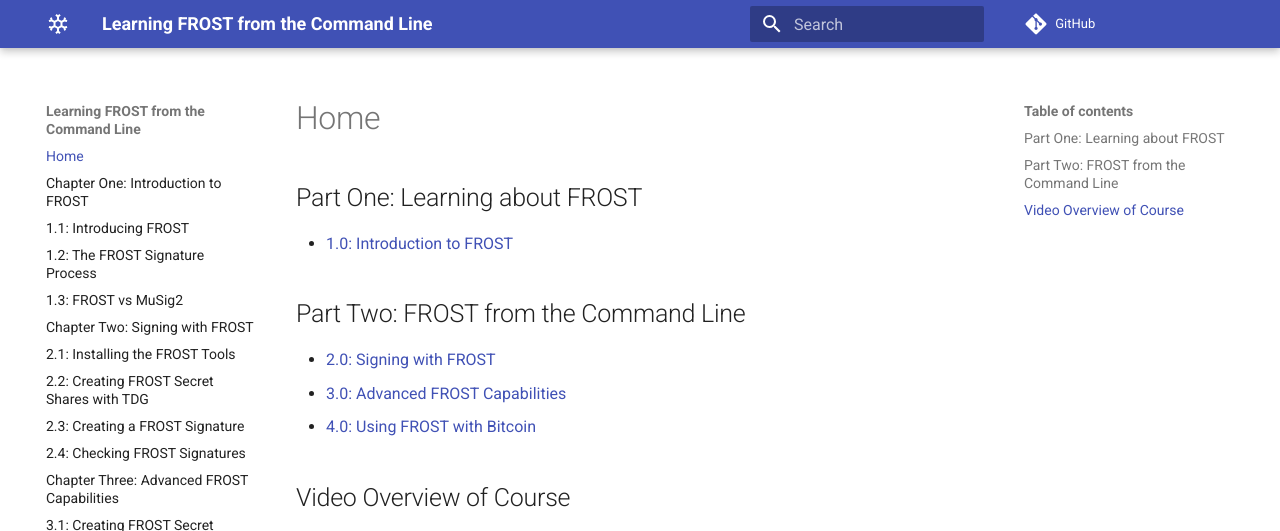
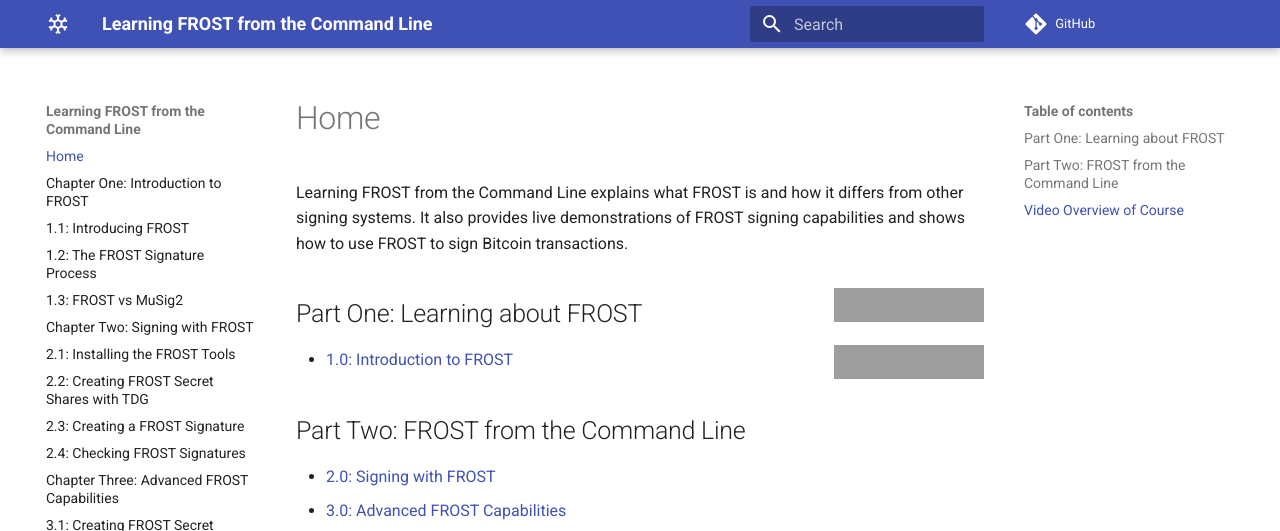
Before and after one commit to BlockchainCommons/Learning-FROST-from-the-Command-Line, an MkDocs documentation site: the page built from docs/index.md, in a window 1280 px wide and 1140 px high. Shown: the top 531 px of the window. Built offline with MkDocs 1.6.1 and Material for MkDocs 9.7.7, drawn with Linux system fonts in a browser that asks for light colours; comment, search, counter and statistics services are not loaded; grey boxes are pictures that could not be loaded.

Commit message:
added intro + badges

```diff
--- a/docs/index.md
+++ b/docs/index.md
@@ -1,3 +1,21 @@
+Learning FROST from the Command Line explains what FROST is and how it
+differs from other signing systems. It also provides live
+demonstrations of FROST signing capabilities and shows how to use
+FROST to sign Bitcoin transactions.
+
+<div style="float: right">
+  <p>
+    <a href="https://developer.blockchaincommons.com/resources/">
+      <img src="https://developer.blockchaincommons.com/assets/badges/cat-resources.png" width=150px>
+    </a>
+  </p>
+  <p>
+    <a href=".">
+      <img src="https://developer.blockchaincommons.com/assets/badges/learning-frost.png" width=150px>
+    </a>
+  </p>
+</div>
+
 ## Part One: Learning about FROST
 
 * [1.0: Introduction to FROST](01_0_Introduction.md)
```
